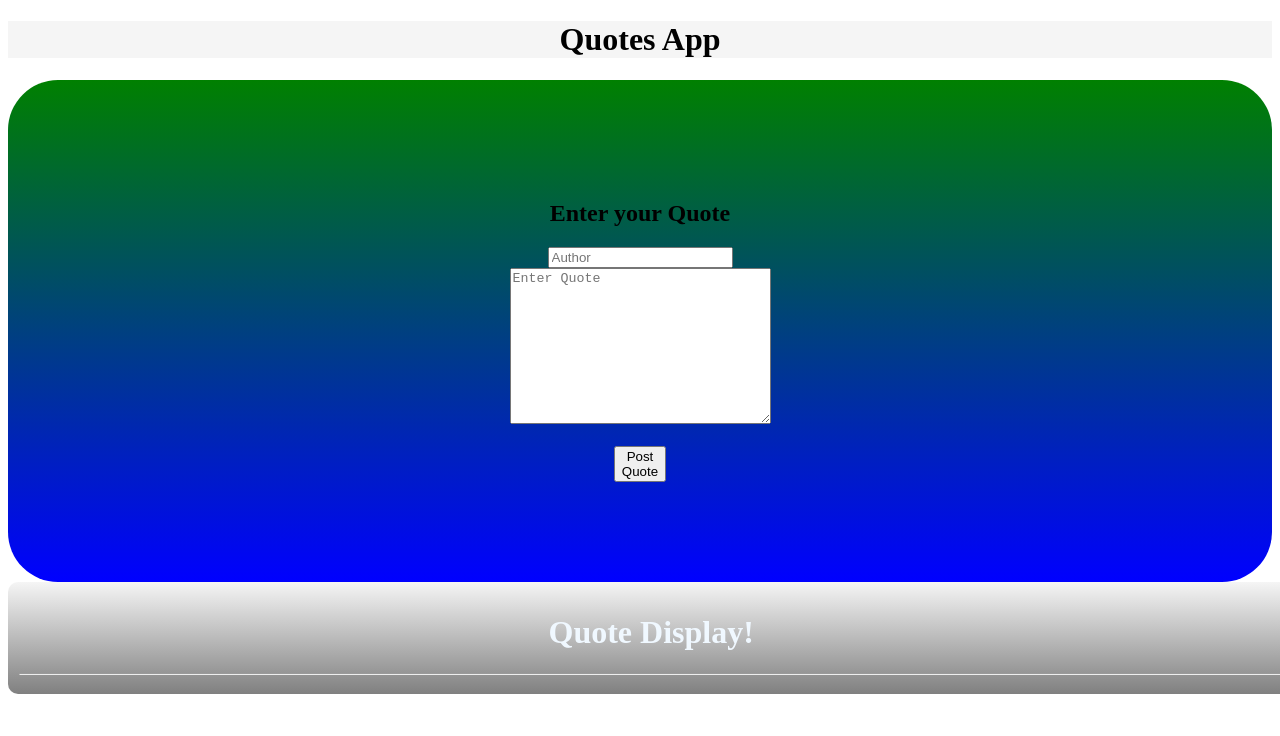
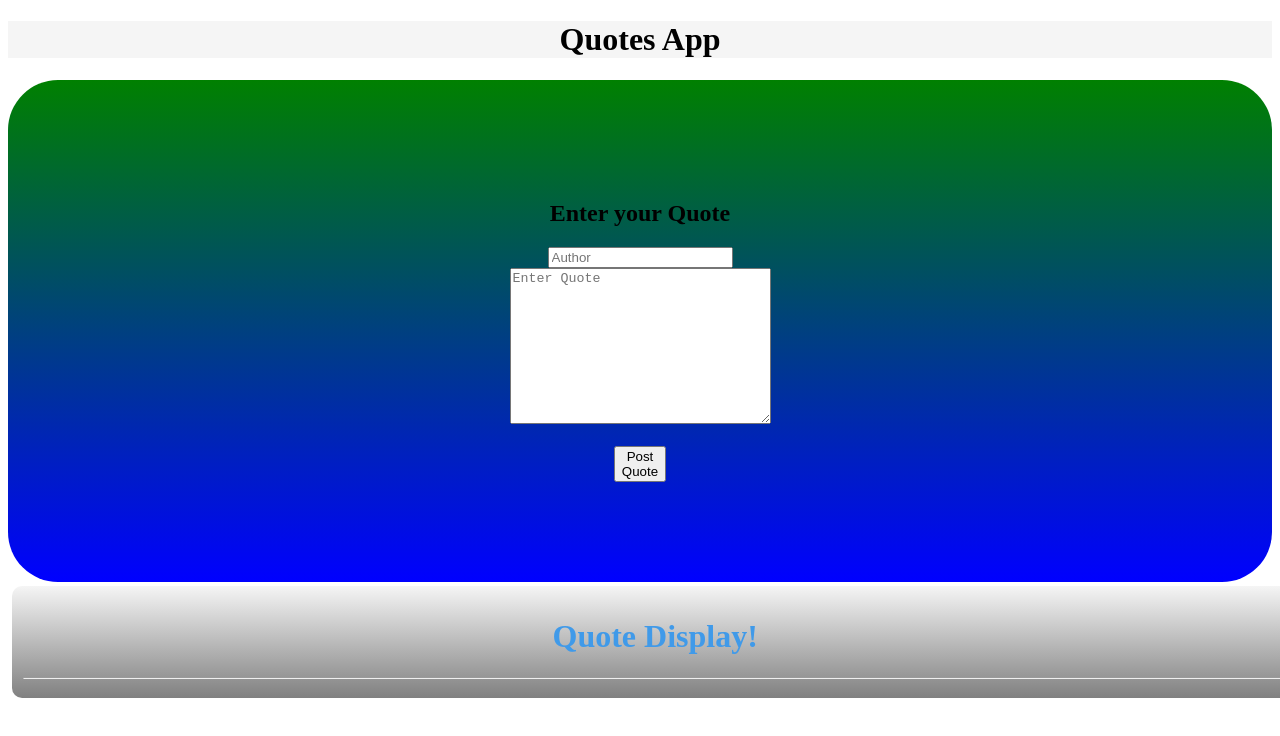
Before and after one commit to Alexanderoke/Quotesip, an Angular app: page / in a window 1280 px wide. Shown: the top 736 px of the page. Built offline with nearby package versions, Linux system fonts and the light colour scheme.

Commit message:
qute display heading color changed

```diff
--- a/src/app/qdisplay/qdisplay.component.css
+++ b/src/app/qdisplay/qdisplay.component.css
@@ -1,26 +1,29 @@
 
 h1{
-  color: aliceblue;
+  color: rgb(64, 154, 233);
   text-align-last: center;
   flood-opacity: 120%;
 }
 .qdisplay{
   padding: 0.7rem;
-  text-align: center;
+
   background-image:repeating-linear-gradient(whitesmoke, grey);
   width:100%;
   border-radius: 10px;
+  margin: 0.25rem;
+
 
 }
 .quoted{
   color:black;
-  align-content:space-around;
+  align-content:center;
 
 }
 .btn{
   width: 25%;
   height: 100%;
   background-color: brown;
+  size: 0.5rem;
 
 }
 .details{
```
